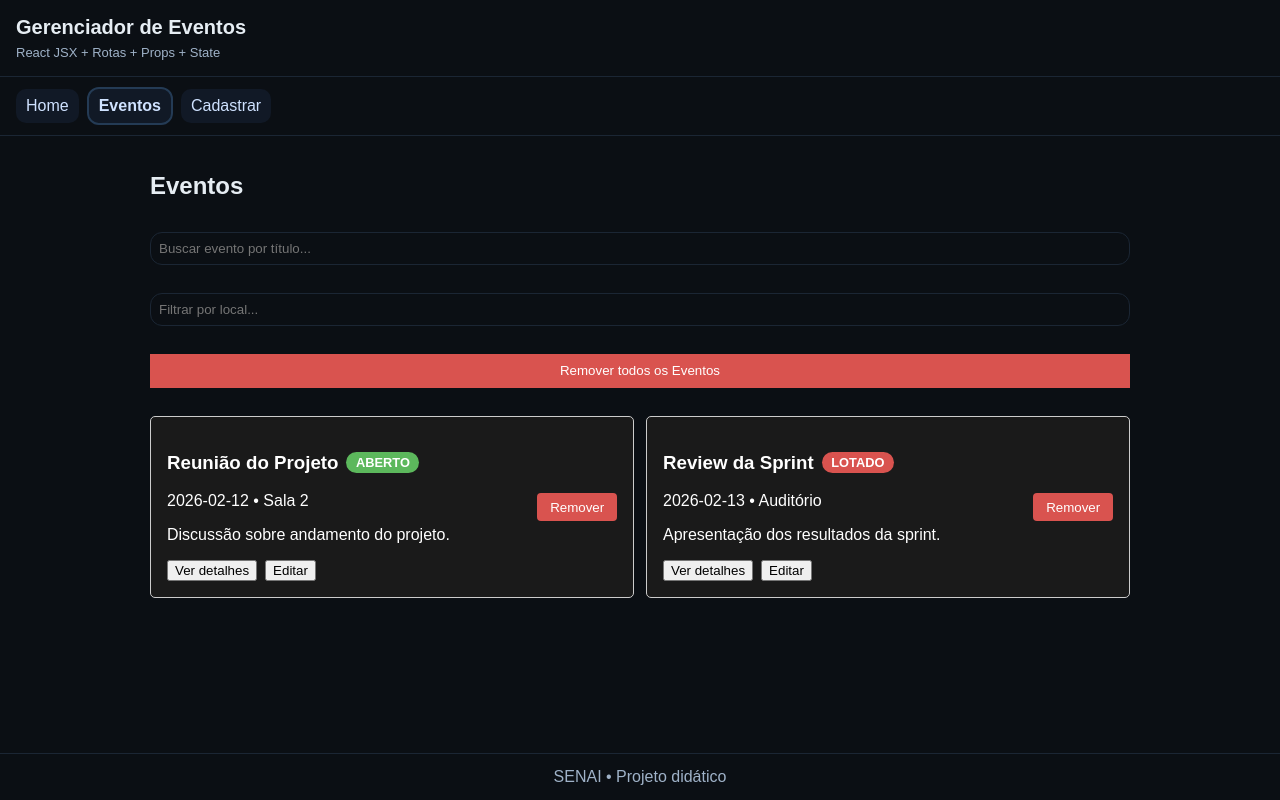
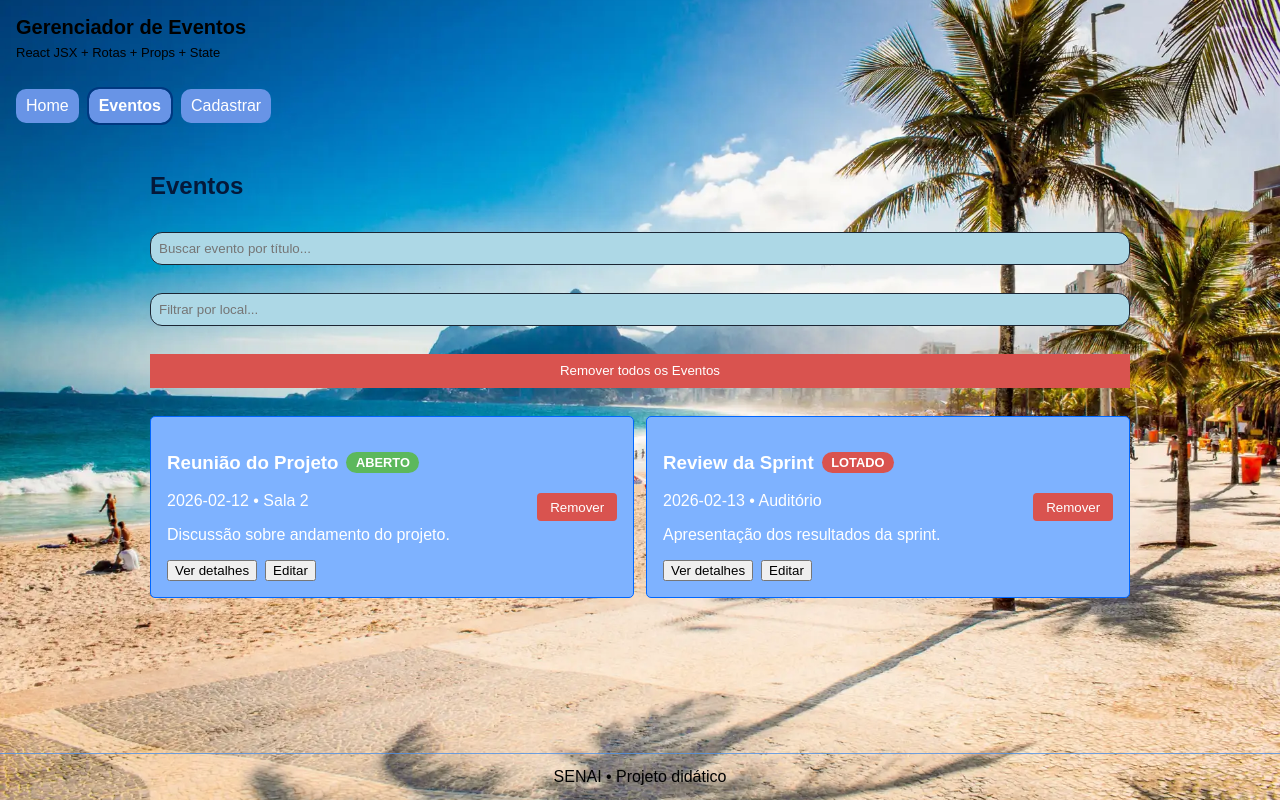
Before and after one commit to yona2512/aula-13-02-2026, a React (Create React App) app: page /Evento in a window 1280 px wide. Built offline with nearby package versions, Linux system fonts and the light colour scheme.

Commit message:
aula 18-02

```diff
--- a/src/App.jsx
+++ b/src/App.jsx
@@ -6,7 +6,7 @@ import Footer from "./components/Footer";
 import Menu from "./components/Menu";
 
 import Home from "./pages/Home";
-import Evento from "./pages/Eventos";
+import Eventos from "./pages/Eventos";
 import CadastroEvento from "./pages/CadastroEvento";
 import DetalheEvento from "./pages/DetalheEvento";
 
@@ -30,25 +30,25 @@ export default function App() {
     },
   ]);
 
-  // ➕ Adicionar novo evento
+  // Adicionar novo evento
   function adicionarEvento(novo) {
     const eventoComId = { id: Date.now(), ...novo };
     setEventos((lista) => [eventoComId, ...lista]);
   }
 
-  // ✏️ Atualizar evento existente
+  // Atualizar evento existente
   function atualizarEvento(id, dadosAtualizados) {
     setEventos((lista) =>
       lista.map((e) => e.id === id ? { ...e, ...dadosAtualizados } : e)
     );
   }
 
-  // ❌ Remover evento específico
+  // Remover evento específico
   function removerEvento(id) {
     setEventos((lista) => lista.filter((e) => e.id !== id));
   }
 
-  // ❌ Remover todos os eventos
+  // Remover todos os eventos
   function removerTodos() {
     setEventos([]);
   }
@@ -75,7 +75,7 @@ export default function App() {
           <Route
             path="/Evento"
             element={
-              <Evento
+              <Eventos
                 eventos={eventos}
                 onRemover={removerEvento}
                 onRemoverTodos={removerTodos}
--- a/src/components/CardEvento.jsx
+++ b/src/components/CardEvento.jsx
@@ -26,15 +26,15 @@ export default function CardEvento({ evento, onRemover }) {
     <article
       className="card"
       style={{
-        border: "1px solid #ccc",
+        border: "1px solid #0066ff",
         borderRadius: "5px",
         padding: "1rem",
         marginBottom: "1rem",
         display: "flex",
         justifyContent: "space-between",
         alignItems: "center",
-        backgroundColor: "#1a1a1a",
-        color: "#fff"
+        background:"#7eb2ff",
+        color: "#FFF"
       }}
     >
       <div>
--- a/src/pages/Eventos.jsx
+++ b/src/pages/Eventos.jsx
@@ -22,7 +22,8 @@ export default function Evento({ eventos, onRemover, onRemoverTodos }) {
         placeholder="Buscar evento por título..."
         value={buscaTitulo}
         onChange={(e) => setBuscaTitulo(e.target.value)}
-        style={{ marginBottom: "1rem", padding: "0.5rem" }}
+        style={{ marginBottom: "1rem", padding: "0.5rem", backgroundColor: "lightblue" }}
+
       />
 
       <input
@@ -30,7 +31,8 @@ export default function Evento({ eventos, onRemover, onRemoverTodos }) {
         placeholder="Filtrar por local..."
         value={buscaLocal}
         onChange={(e) => setBuscaLocal(e.target.value)}
-        style={{ marginBottom: "1rem", padding: "0.5rem" }}
+        style={{ marginBottom: "1rem", padding: "0.5rem", backgroundColor: "lightblue" }}
+
       />
 
 {/* Botão remover todos */}
--- a/src/styles.css
+++ b/src/styles.css
@@ -1,8 +1,12 @@
 body {
     margin: 0;
-    font-family: Arial, sans-serif; background: #0b0f14;
-    color: #e6edf3;
-    }
+    font-family: Arial, sans-serif;
+    background-image: url('/src/img/evento.jpg');
+    background-size: cover;       /* Faz a imagem ocupar toda a tela */
+    background-position: center;  /* Centraliza a imagem */
+    background-repeat: no-repeat; /* Evita repetição da imagem */
+}
+
     .app {
     min-height: 100vh;
     display: flex;
@@ -11,7 +15,7 @@ body {
 
     .header {
     padding: 16px;
-    border-bottom: 1px solid #1b2634;
+    border-bottom: 1px solid #aa7d7d00;
     }
 
     .header h1 {
@@ -20,7 +24,7 @@ body {
     }
     .sub {
     margin: 6px 0 0;
-    color: #9fb2c8;
+    color: #000000;
     font-size: 13px;
     }
 
@@ -28,20 +32,20 @@ body {
     display: flex;
     gap: 10px;
     padding: 12px 16px;
-    border-bottom: 1px solid #1b2634;
+    border-bottom: 1px solid #aa887d00;
     }
 
     .link {
     padding: 8px 10px;
     border-radius: 10px;
     text-decoration: none;
-    color: #cfe2ff;
-    background: #111926;
+    color: #ffffff;
+    background: #6894e6;
     }
 
     .link.active {
     font-weight: bold;
-    outline: 2px solid #243b55;
+    outline: 2px solid #003881;
     }
 
     .conteudo-principal {
@@ -59,8 +63,8 @@ body {
 
     .box {
     padding: 10px;
-    background: #111926;
-    border: 1px solid #1b2634;
+    background: #ffffff;
+    border: 1px solid #3f9bf1;
     border-radius: 12px;
     }
 
@@ -75,13 +79,13 @@ body {
     justify-content: space-between;
     align-items: center; gap: 12px;
     padding: 12px;
-    background: #0f1723;
-    border: 1px solid #1b2634;
+    background: #fcfdff;
+    border: 1px solid #0478c5;
     border-radius: 14px;
     }
 
     .muted {
-    color: #9fb2c8;
+    color: #689ce9;
     }
 
     .form {
@@ -94,7 +98,7 @@ body {
     display: grid;
     gap: 6px;
     font-size: 14px;
-    color: #cfe2ff;
+    color: #5d798a;
     }
 
     input {
@@ -126,12 +130,69 @@ body {
     }
 
     .btn.danger {
-    background: #da3633;
+    background: #ff4643;
     }
 
     .footer {
     padding: 14px 16px;
-    border-top: 1px solid #1b2634;
-    color: #9fb2c8;
+    border-top: 1px solid #5192e7cc;
+    color: #000000;
     text-align: center;
      }
+     /* Container principal do evento */
+.evento-container {
+    border: 2px solid red; /* destaque em vermelho */
+    border-radius: 8px;
+    padding: 16px;
+    margin: 12px 0;
+    background-color: #1a1a1a;
+    color: #fff;
+    box-shadow: 0 2px 6px rgba(0,0,0,0.2);
+  }
+
+  /* Badge de status */
+  .badge {
+    padding: 0.2rem 0.6rem;
+    border-radius: 12px;
+    font-size: 0.8rem;
+    font-weight: bold;
+    margin-left: 0.5rem;
+    color: #fff;
+  }
+
+  .badge.aberto {
+    background-color: #5cb85c;
+  }
+
+  .badge.lotado {
+    background-color: #d94f4f;
+  }
+
+  /* Botões */
+  .botoes {
+    margin-top: 10px;
+  }
+
+  .botoes button {
+    margin-right: 8px;
+    padding: 6px 12px;
+    border: none;
+    background-color: #007bff;
+    color: rgb(0, 0, 0);
+    border-radius: 4px;
+    cursor: pointer;
+  }
+
+  .botoes button:hover {
+    background-color: #0056b3;
+  }
+
+  .stack{
+    color:#04193a;
+  }
+
+  /*mudar cor do botao cancelar */
+  .btn ghost{
+    color:#3f9bf1;
+    background: #000000;
+  }
```
Also changed, not shown: src/img/evento.jpg (added).
